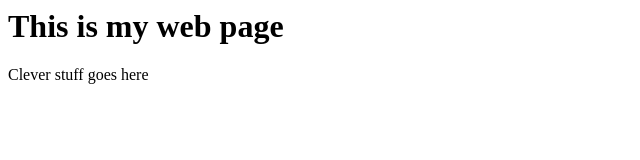
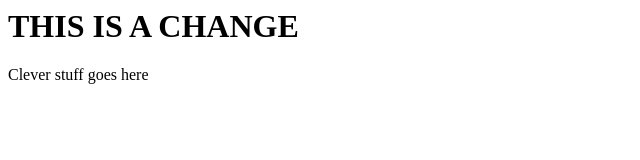
Before and after one commit to newmanix/itc134-fl19-git-github-3082, a plain HTML site: page index.html in a window 1280 px wide. Shown: the whole page, without its empty margins (0-640 px from the left). Drawn offline with Linux system fonts and the light colour scheme.

Commit message:
Edits H1 text

```diff
--- a/index.html
+++ b/index.html
@@ -1,6 +1,6 @@
 <html>
 	<body>
-		<h1>This is my web page</h1>
+		<h1>THIS IS A CHANGE</h1>
 		<p>Clever stuff goes here</p>
 	</body>
 </html>
```
